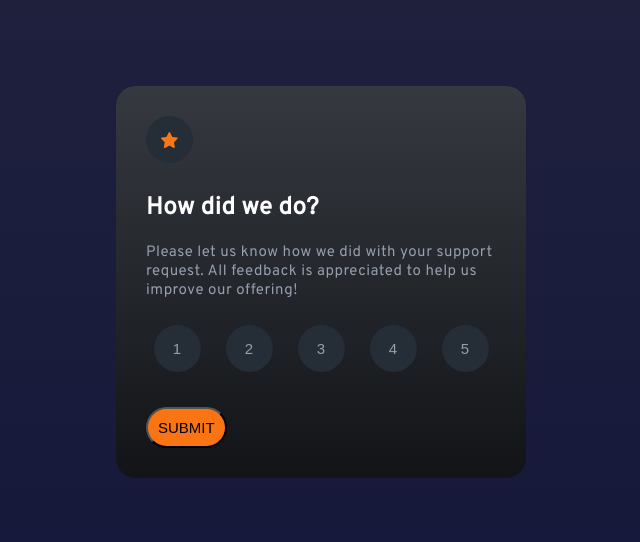
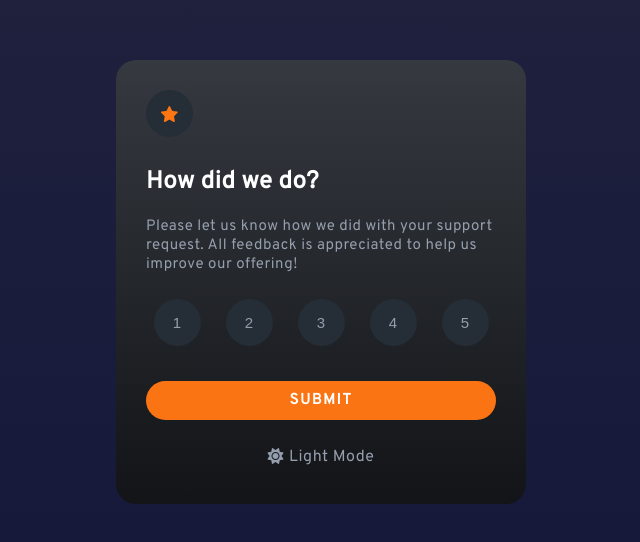
Before and after one commit to zinackes/interactive-rating-component-v2, a plain HTML site: page index.html in a window 1280 px wide. Shown: the part 118-660 px from the top of the page, without its empty margins (319-959 px from the left). Drawn offline with Linux system fonts and the light colour scheme.

Commit message:
jhhjgvjh

```diff
--- a/index.html
+++ b/index.html
@@ -4,6 +4,7 @@
   <meta charset="UTF-8">
   <meta name="viewport" content="width=device-width, initial-scale=1.0"> <!-- displays site properly based on user's device -->
   <link href="styles.css" rel="stylesheet">
+  <script src="https://kit.fontawesome.com/9738b737cc.js" crossorigin="anonymous"></script>
   <link rel="preconnect" href="https://fonts.googleapis.com"><link rel="preconnect" href="https://fonts.gstatic.com" crossorigin><link href="https://fonts.googleapis.com/css2?family=Overpass&display=swap" rel="stylesheet">
   <link rel="icon" type="image/png" sizes="32x32" href="./images/favicon-32x32.png">
 
@@ -26,7 +27,8 @@
       <button class="bg-round">4</button>
       <button class="bg-round">5</button>
     </div>
-    <button class="submit">SUBMIT</button>
+    <div class="submit" type="button">SUBMIT</div>
+    <div class="mode"><i class="fa-solid fa-sun"></i> Light Mode</div>
   </main>
 
 </body>
--- a/styles.css
+++ b/styles.css
@@ -15,6 +15,10 @@ body{
     --p-x: var(--p-dark);
     --bg-round-hover-x: var(--bg-round-hover-dark);
     --bg-submit-x: var(--bg-submit-dark);
+    --bg-submit-hover-x: var(--bg-submit-hover-dark);
+    --bg-submit-txt-x: var(--bg-submit-txt-dark);
+    --bg-submit-txt-hover-x: var(--bg-submit-txt-hover-dark);
+    --bg-light-mode-x: var(--bg-light-mode);
 
     --bg-card-dark: linear-gradient(180deg, hsl(218, 9%, 23%) 0%, hsl(216, 12%, 8%) 100%);
     --bg-round-dark: hsl(213, 19%, 18%);
@@ -22,11 +26,15 @@ body{
     --p-dark: hsl(217, 12%, 63%);
     --bg-round-hover-dark: hsl(25, 97%, 53%);
     --bg-submit-dark: hsl(25, 97%, 53%);
+    --bg-submit-hover-dark: hsl(0, 0%, 100%);
+    --bg-submit-txt-hover-dark: hsl(25, 97%, 53%);
+    --bg-submit-txt-dark: hsl(0, 0%, 100%);
+    --bg-light-mode: hsl(217, 12%, 63%);
 }
 
 main{
     background: var(--bg-card-x);
-    max-width: 350px;
+    width: 350px;
     padding: 30px;
     border-radius: 20px;
     letter-spacing: .5px;
@@ -75,8 +83,46 @@ p{
 }
 
 .submit{
+    display: flex;
+    justify-content: center;
+    align-items: center;
     background-color: var(--bg-submit-x);
     border-radius: 30px;
     font-size: 15px;
     padding: 10px;
+    cursor: pointer;
+    transition: .3s ease-in-out;
+    font-weight: 600;
+    color: var(--bg-submit-txt-x);
+    letter-spacing: 1.5px;
 }
+
+.submit:hover{
+    background-color: var(--bg-submit-hover-x);
+    color: var(--bg-submit-txt-hover-x);
+}
+
+.mode{
+    margin-left: auto;
+    margin-right: auto;
+    margin-top: 20px;
+    width: 120px;
+    cursor: pointer;
+    padding: 7px;
+    border-radius: 10px;
+    transition: .3s ease-in-out;
+    display: flex;
+    align-items: center;
+    justify-content: center;
+    color: var(--bg-light-mode-x);
+}
+
+.mode:hover{
+    background-color: white;
+    color: black;
+}
+
+.fa-solid{
+    margin-right: 5px;
+    margin-bottom: 2px;
+}
```
Also changed, not shown: images/dark-mode.svg (added), images/light-mode.svg (added).
